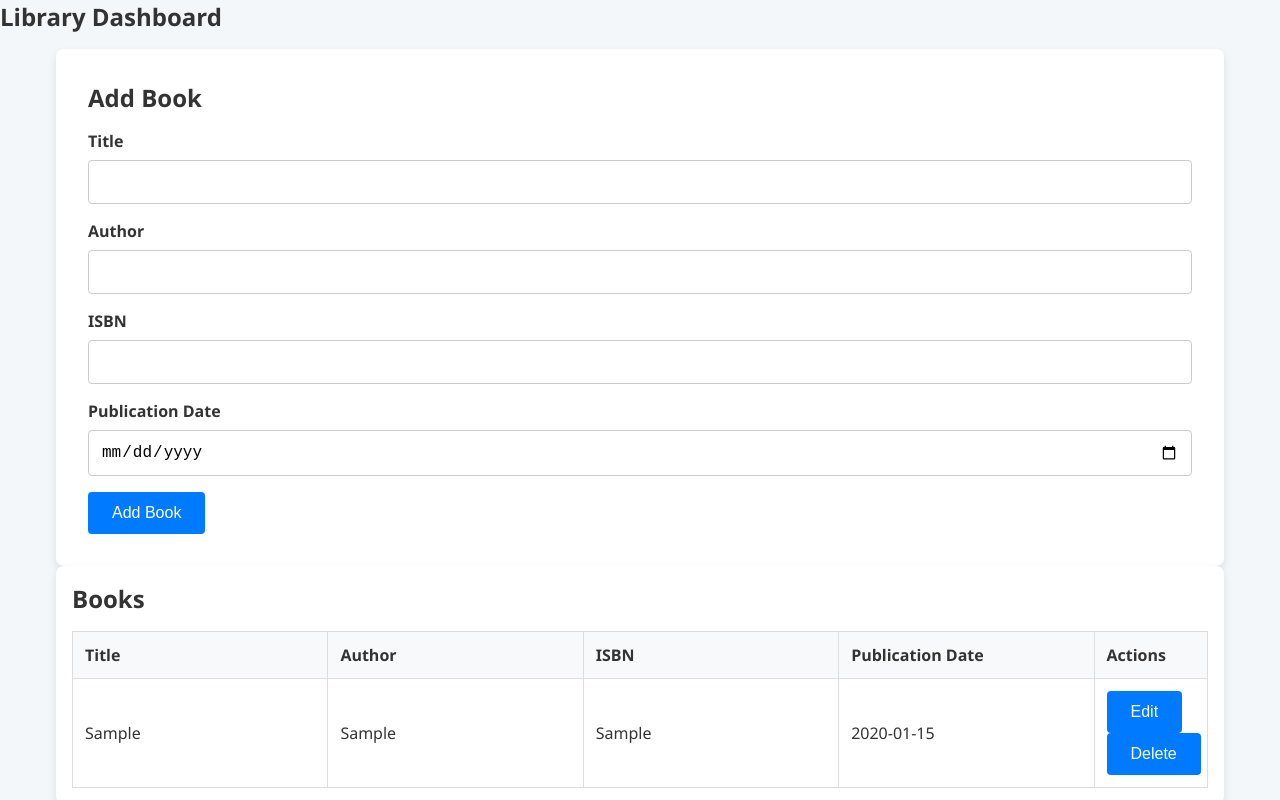
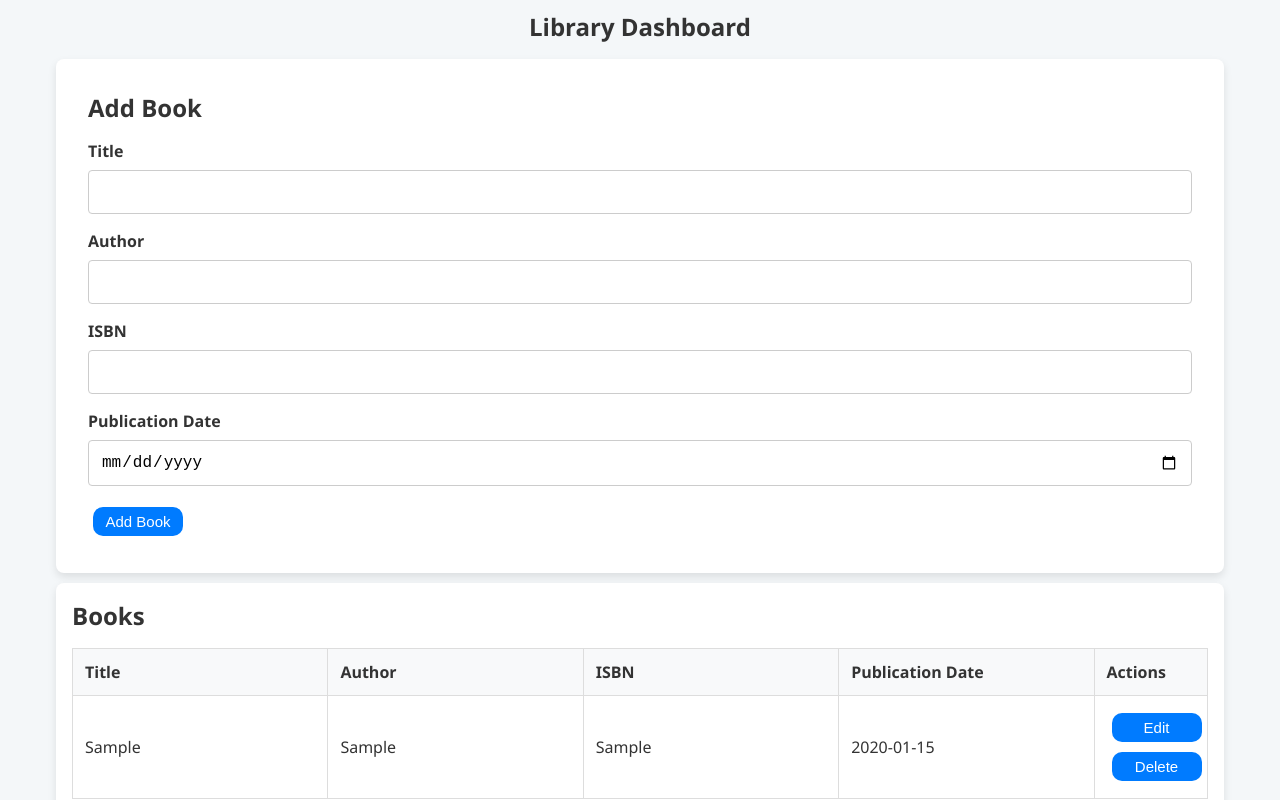
Before and after one commit to MADHAN79/Session-31, a React (Vite) app: page / in a window 1280 px wide. Both pictures are taken after typing "Sample", "Sample", "Sample", "2020-01-15" into the empty fields and a click on the button "Add Book". Shown: the top 800 px of the page. Built offline with nearby package versions, Linux system fonts and the light colour scheme.

Commit message:
button ui updates

```diff
--- a/src/components/Authors/AddAuthorForm.jsx
+++ b/src/components/Authors/AddAuthorForm.jsx
@@ -47,7 +47,7 @@ const AddAuthorForm = ({ addAuthor }) => {
           <Field name="biography" as="textarea" className="input" />
           <ErrorMessage name="biography" component="div" className="error" />
         </div>
-        <button type="submit" className="btn">Add Author</button>
+        <button type="submit" className="add">Add Author</button>
       </Form>
     </Formik>
   );
--- a/src/components/Authors/AuthorTable.jsx
+++ b/src/components/Authors/AuthorTable.jsx
@@ -19,8 +19,8 @@ const AuthorTable = ({ authors, onEdit, onDelete }) => {
             <td>{author.birthDate}</td>
             <td>{author.biography}</td>
             <td>
-              <button onClick={() => onEdit(author)} className="btn">Edit</button>
-              <button onClick={() => onDelete(author.id)} className="btn ml-2">Delete</button> {/* Use id for delete */}
+              <button onClick={() => onEdit(author)} className="edit">Edit</button>
+              <button onClick={() => onDelete(author.id)} className="delete">Delete</button> {/* Use id for delete */}
             </td>
           </tr>
         ))}
--- a/src/components/Books/AddBookForm.jsx
+++ b/src/components/Books/AddBookForm.jsx
@@ -54,7 +54,7 @@ const AddBookForm = ({ addBook }) => {
           <Field name="publicationDate" type="date" className="input" />
           <ErrorMessage name="publicationDate" component="div" className="error" />
         </div>
-        <button type="submit" className="btn">Add Book</button>
+        <button type="submit" className="add">Add Book</button>
       </Form>
     </Formik>
   );
--- a/src/components/Books/BookTable.jsx
+++ b/src/components/Books/BookTable.jsx
@@ -21,8 +21,8 @@ const BookTable = ({ books, onEdit, onDelete }) => {
             <td>{book.isbn}</td>
             <td>{book.publicationDate}</td>
             <td>
-              <button onClick={() => onEdit(book)} className="btn">Edit</button>
-              <button onClick={() => onDelete(book.id)} className="btn ml-2">Delete</button> {/* Use id for delete */}
+              <button onClick={() => onEdit(book)} className="edit">Edit</button>
+              <button onClick={() => onDelete(book.id)} className="delete">Delete</button> {/* Use id for delete */}
             </td>
           </tr>
         ))}
--- a/src/index.css
+++ b/src/index.css
@@ -28,12 +28,18 @@ body {
   gap: 1rem;
 }
 
+h2{
+  text-align: center;
+  margin-top: 10px;
+}
+
 /* Forms */
 .form-container {
   background-color: #fff;
   border-radius: 8px;
   box-shadow: 0 4px 8px rgba(0, 0, 0, 0.1);
   padding: 2rem;
+  margin-bottom: 10px;
 }
 
 h3 {
@@ -68,19 +74,28 @@ textarea:focus {
   font-size: 0.875rem;
 }
 
-.btn {
+button {
+  width: 90px;
   display: inline-block;
   background-color: #007bff;
   color: #fff;
   border: none;
-  border-radius: 4px;
-  padding: 0.75rem 1.5rem;
-  font-size: 1rem;
+  border-radius: 10px;
+  padding: 6px;
+  margin: 5px;;
+  font-size: 15px;
   cursor: pointer;
   transition: background-color 0.3s ease;
 }
 
-.btn:hover {
+.add:hover{
+  background-color: green;
+}
+.edit:hover, .delete:hover{
+  background-color: red;
+}
+
+button:hover {
   background-color: #0056b3;
 }
 
@@ -91,6 +106,7 @@ textarea:focus {
   box-shadow: 0 4px 8px rgba(0, 0, 0, 0.1);
   padding: 1rem;
   overflow-x: auto; /* Add horizontal scrolling for small screens */
+  margin-bottom: 10px;
 }
 
 table {
```
